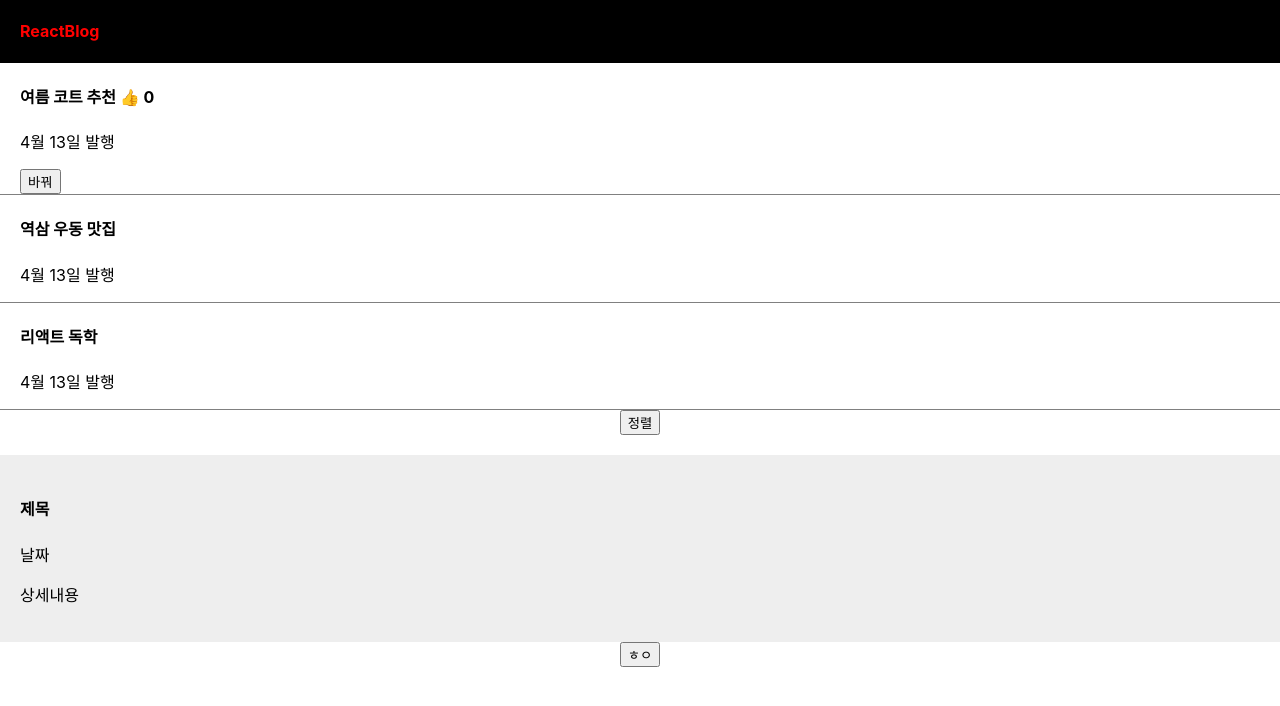
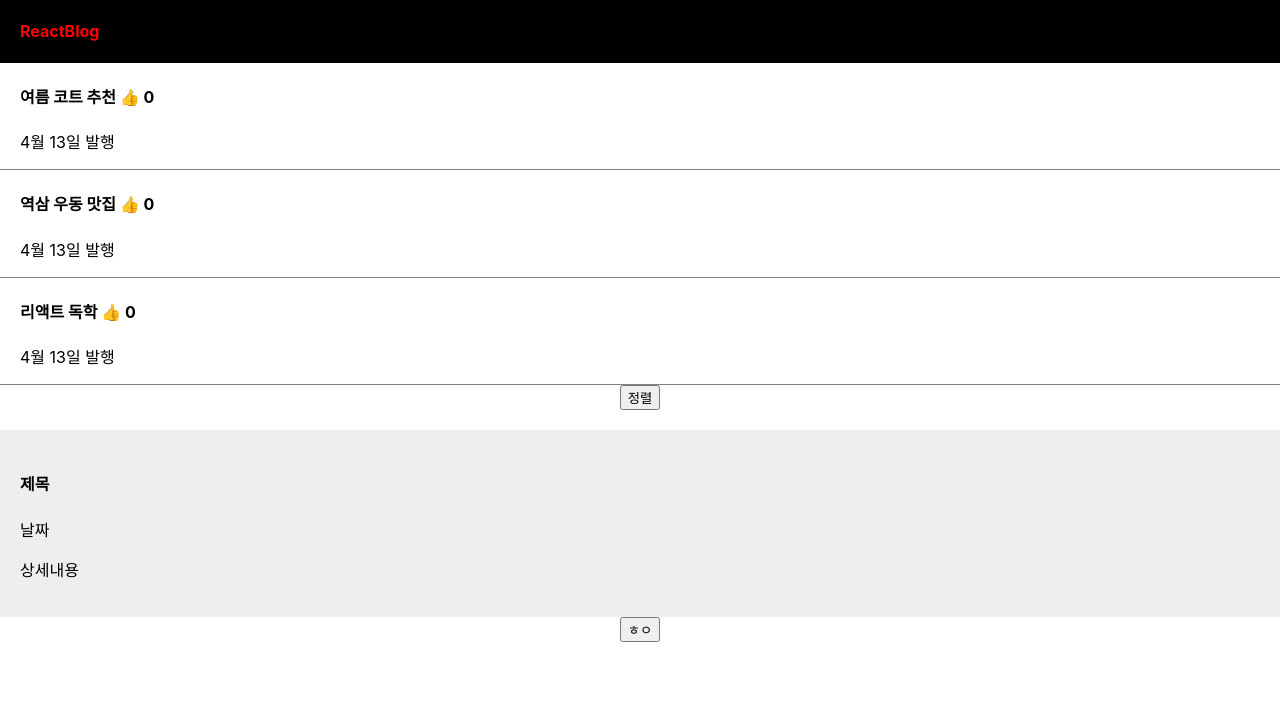
Before and after one commit to yoonyj1/08_react-workspace, a React (Create React App) app in the folder 리액트/blog/: page / in a window 1280 px wide. Shown: the top 706 px of the page. Built offline with nearby package versions, Linux system fonts and the light colour scheme.

Commit message:
20230414

```diff
--- a/리액트/blog/src/App.js
+++ b/리액트/blog/src/App.js
@@ -13,14 +13,19 @@ function App() {
   let[따봉, 따봉변경] = useState(0);
   let[modal, setModal] = useState(true); // UI의 현재 상태: 열림, 닫힘, 보임, 1, true, ...
 
-  function 함수(){
-    console.log(1);
-  }
+  // 모든 array 뒤에 map() 사용가능
+  // array의 자료 개수만큼 함수 안의 코드 실행해줌
+  // 함수의 파라미터는 array안에 있는 자료임
+  // return에 뭐 적으면 array 담아줌
+  [1,2,3].map(function(a){
+    return '123321';
+    console.log(a);
+  })
 
   return (
     <div className="App">
       <Nav></Nav>
-      <div className="list">
+      {/* <div className="list">
         <h4>{a[0]} <span onClick={() => {따봉변경(따봉 + 1)}}>👍</span>      {따봉} </h4>
         <p>4월 13일 발행</p>
         <button onClick={()=>{
@@ -32,33 +37,40 @@ function App() {
            b(copy);
           }}>바꿔</button>
       </div>
+
       <div className="list">
-        <h4>{a[1]}</h4>
-        <p>4월 13일 발행</p>
-      </div>
-      <div className="list">
-        <h4 onClick={()=>{
-          let copy = [...a]
-
-          copy[2] = <Modal></Modal>
-          b(copy)
-        }}>{a[2]}</h4>
-        <p>4월 13일 발행</p>
-      </div>
-
-
-      <button type="button" onClick={() => {
+        <h4  onClick={() => {
         // 내 풀이
         // let copy2 = [...a];
         // copy2 = copy2.sort();
         // b(copy2);
 
-        if(modal == true){
-          setModal(false);
-        } else{
-          setModal(true);
-        }
-      }}>정렬</button>
+        // 강사님 풀이 1
+        // if(modal == true){ // 현재 모달이 열려있다면
+        //   setModal(false);
+        // } else{ // 현재 모달이 닫혀있다면
+        //   setModal(true);
+        // }
+
+        // 강사님 풀이2
+        setModal(!modal);
+      }}>{a[2]}</h4>
+        <p>4월 13일 발행</p>
+      </div>  */}
+
+      {
+        a.map(function(b, i){ // a: 순차적으로 접근한 요소, i: 인덱스
+          return (
+            <div className="list">
+            <h4>{a[i]} <span onClick={() => {따봉변경(따봉 + 1)}}>👍</span>      {따봉}</h4>
+            <p>4월 13일 발행</p>
+      </div>
+          )
+        })
+      }
+
+
+      <button type="button">정렬</button>
 
       {/* <Modal></Modal> */}
 
```
